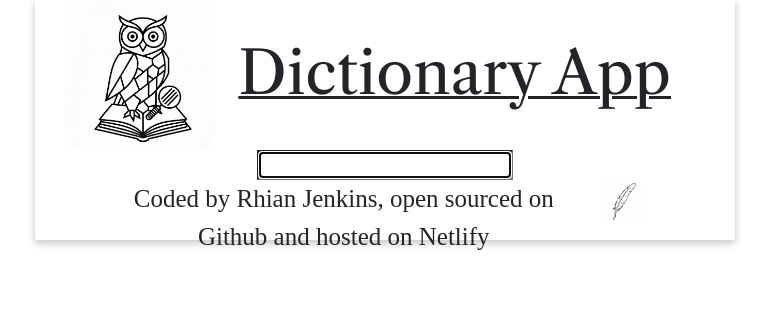
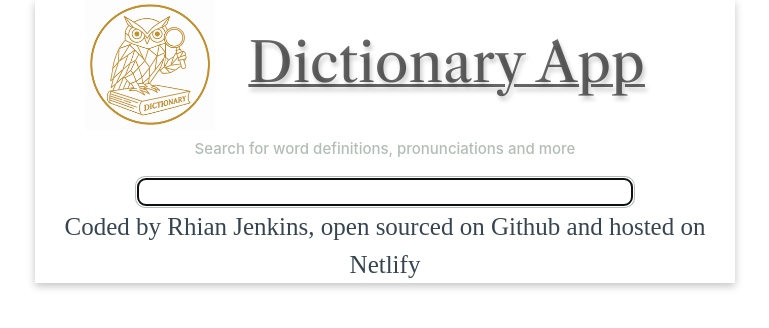
Before and after one commit to Rhitree/react-dictionary-project, a React (Create React App) app: page / in a window 1280 px wide. Shown: the top 328 px of the page, without its empty margins (255-1024 px from the left). Built offline with nearby package versions, Linux system fonts and the light colour scheme; a web font is replaced by a local one.

Commit message:
CSS design

```diff
--- a/src/App.css
+++ b/src/App.css
@@ -14,32 +14,36 @@ body {
 .App-logo {
   margin: auto;
   padding: auto;
-  width: 150px;
-  margin-left: 30px;
+  width: 130px;
+  margin-left: 50px;
 }
 
-.col-8 {
+.App-Header{
+  margin-top: 30px;
+  margin-left: -120px;
   text-align: left;
-  font-size: 60px;
-  margin-top: 28px;
   font-family: "Libre Caslon Text", serif;
-  font-weight: 400;
-  font-style: normal;
-  margin-left: -40px;
+  font-size: 55px;
+  text-align: center;
+  color: #36454F;
   text-decoration: underline 3px;
+  color: rgba(0,0,0,0.6);
+  text-shadow: 2px 4px 4px rgba(0,0,0,0.2),
+                 0px -5px 10px rgba(255,255,255,0.15);
+}
+
+.App-H3 {
+  padding: 10px;
+  text-align: center;
+  color: #B2BEB5;
+  font-size: 15px;
 }
 
 footer {
   text-align: center;
+  color: #36454F;
   font-size: 25px;
   font-family: "Luxurious Script", cursive;
   font-weight: 400;
   font-style: normal;
-  margin-left: 80px;
-  max-height: 60px;
 }
-
-.quill {
-  width: 40px;
-  margin-right: 130px;
-}
--- a/src/App.js
+++ b/src/App.js
@@ -13,23 +13,17 @@ export default function App() {
         className="App-logo"
         alt="logo" />
         </div>
-        <div className="col-8">Dictionary App</div>
+          <div className="col-8">
+             <h1 className="App-Header">Dictionary App</h1>
+          </div>
         </div>
       </header>
           <main>
+            <h3 className="App-H3">Search for word definitions, pronunciations and more</h3>
            <Dictionary />
          </main>
          <footer>
-            <div className="row">
-                <div className="col-9">
                   Coded by Rhian Jenkins, open sourced on Github and hosted on Netlify
-                  </div>
-                  <div className="col-3">
-                  <img src={quill}
-                  className="quill"
-                  alt="quill" />
-                </div>
-            </div>
           </footer>
     </div>
   );
--- a/src/Dictionary.css
+++ b/src/Dictionary.css
@@ -1,3 +1,9 @@
 .Dictionary {
     text-align: center;
 }
+
+input {
+    border-radius: 10px;
+    border: solid #B2BEB5;
+    width: 500px
+}
```
Also changed, not shown: src/Dictionary.js (line endings or trailing spaces), src/logo.png.
